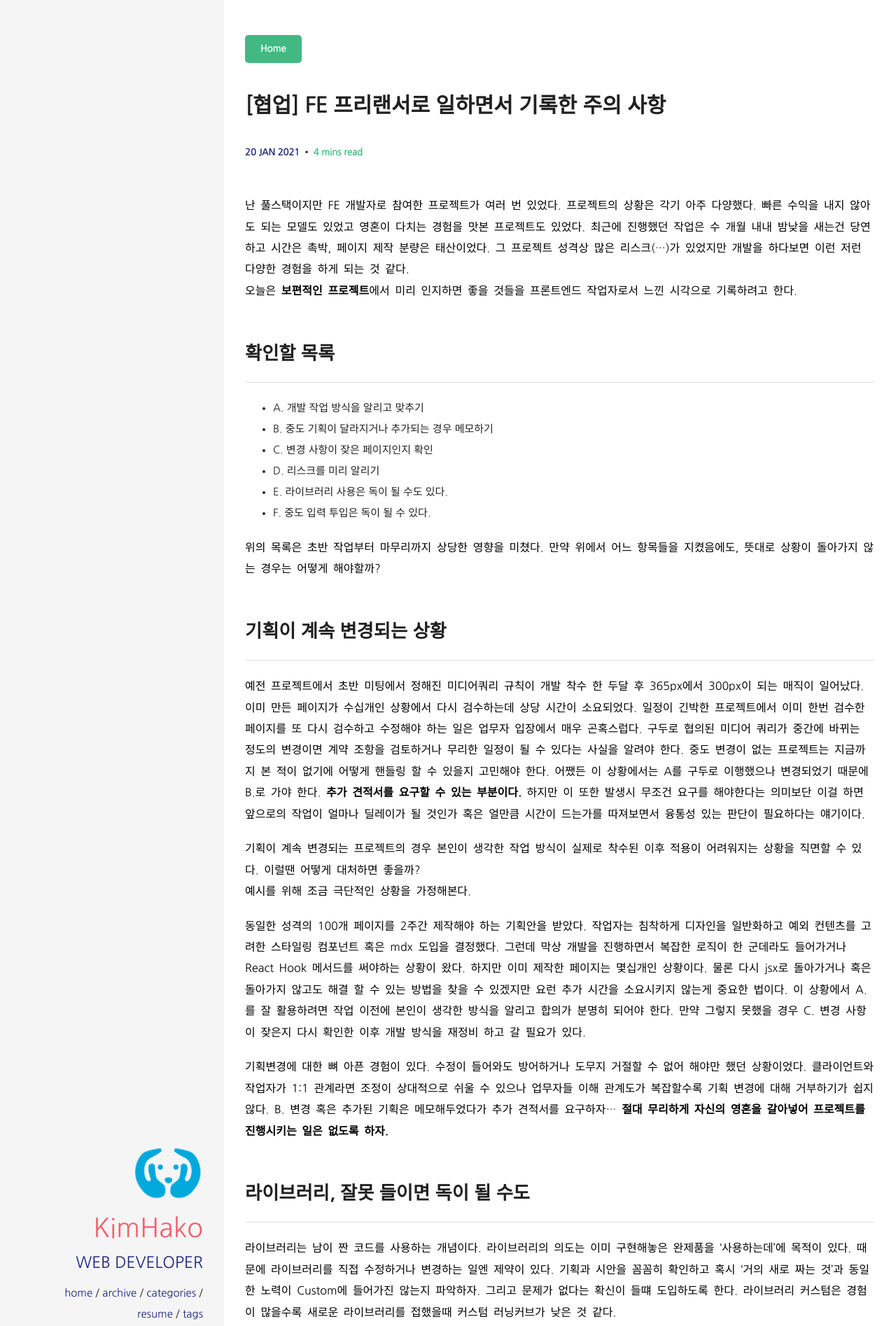
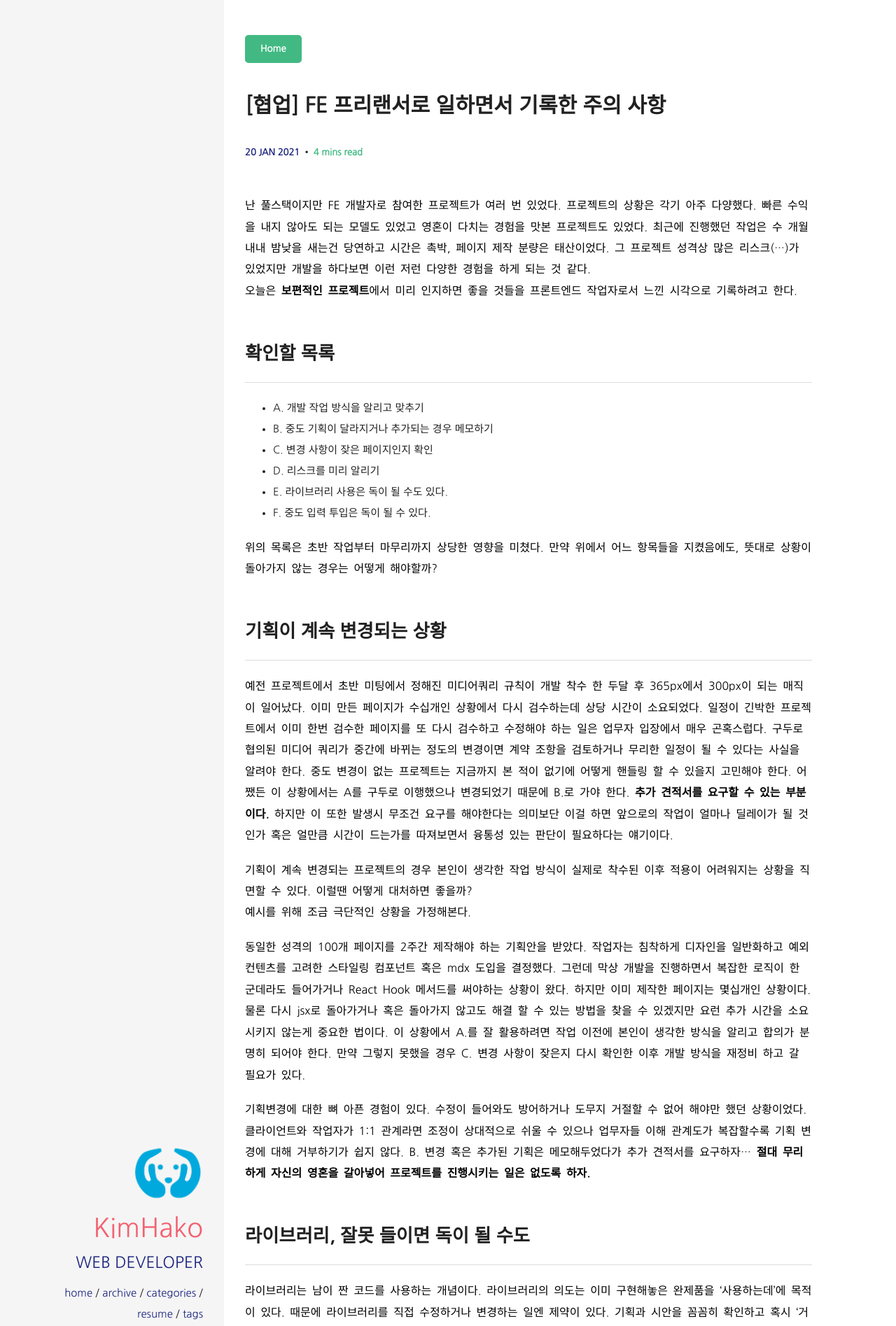
Before and after one commit to OHHAKO/kimhako, a Jekyll site: the page built from _posts/2021-01-20-free-dev-epilogue-post.md, in a window 1280 px wide. Shown: the top 1895 px of the page at 70% size. Built offline with Jekyll 4.4.1, drawn with Linux system fonts in a browser that asks for light colours; some web fonts are replaced; comment, search, counter and statistics services are not loaded; some of the changed text lies outside the part shown.

Commit message:
design: post 빈 공간 간격 수정

```diff
--- a/_sass/components/_normalize.scss
+++ b/_sass/components/_normalize.scss
@@ -44,6 +44,13 @@ nav,
 section,
 summary {
   display: block;
+}
+
+article {
+  padding-right: 10%;
+  @media (max-width: 991px) {
+    padding-right: 0px;
+  }
 }
 
 /**
@@ -287,7 +294,8 @@ select {
  *    `input` and others.
  */
 
-/* 1 */ html input[type="button"],
+/* 1 */
+html input[type="button"],
 button,
 input[type="reset"],
 input[type="submit"] {
@@ -426,6 +434,6 @@ th {
   padding: 0;
 }
 
-li{
+li {
   line-height: 30px;
 }
```
Also changed, not shown: _posts/2021-01-20-free-dev-epilogue-post.md (+1 -1 lines).
